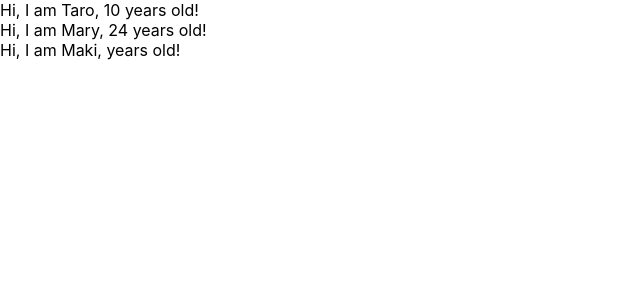
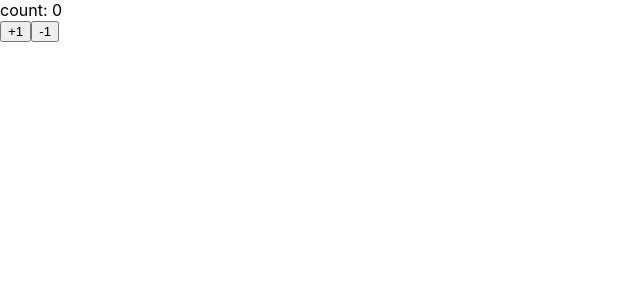
Before and after one commit to okachuchu/udemy-react-redux-crud-application, a React (Create React App) app: page / in a window 1280 px wide. Shown: the top 300 px of the page, without its empty margins (0-640 px from the left). Built offline with nearby package versions, Linux system fonts and the light colour scheme.

Commit message:
learn state and setState

```diff
--- a/src/App.js
+++ b/src/App.js
@@ -1,34 +1,40 @@
-import React from 'react';
-import PropTypes from 'prop-types';
+import React, { Component } from 'react';
 
 function App() {
-  const profiles= [
-    {name: "Taro", age: 10},
-    {name: "Mary", age: 24},
-    {name: "Maki"}
-  ]
   return (
-    <div>
-      {
-        profiles.map((profile, index) => {
-          return <User name={profile.name} age={profile.age} key={index} />
-        })
-      }
-    </div>
+    <Counter></Counter>
     );
 }
 
-const User = (props) => {
-  return <div>Hi, I am {props.name}, {props.age} years old! </div>
+class Counter extends Component {
+  constructor(props){
+    super(props)
+    console.log(this.state)
+    this.state = { count: 0 }
+  }
+
+  handlePlusButton = () => {
+    console.log("handlePlusButton")
+    // const count = this.state.count
+    this.setState({ count: this.state.count + 1 })
+  }
+
+  handleMinusButton = () => {
+    console.log("handleMinusButton")
+    // const count = this.state.count
+    this.setState({ count: this.state.count - 1 })
+  }
+
+  render() {
+    console.log(this.state)
+  return (
+    <React.Fragment>
+      <div>count: { this.state.count }</div>
+      <button onClick={this.handlePlusButton}>+1</button>
+      <button onClick={this.handleMinusButton}>-1</button>
+    </React.Fragment>
+    )
+  }
 }
 
-User.propTypes = {
-  name: PropTypes.string,
-  age: PropTypes.number.isRequired
-}
-
-// User.defaultProps = {
-//   age: 1
-// }
-
 export default App;
```
